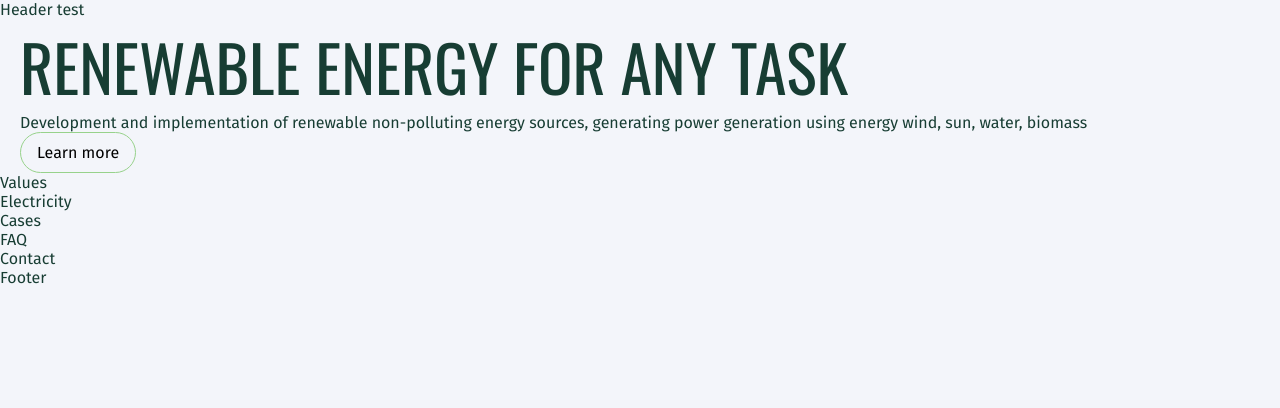
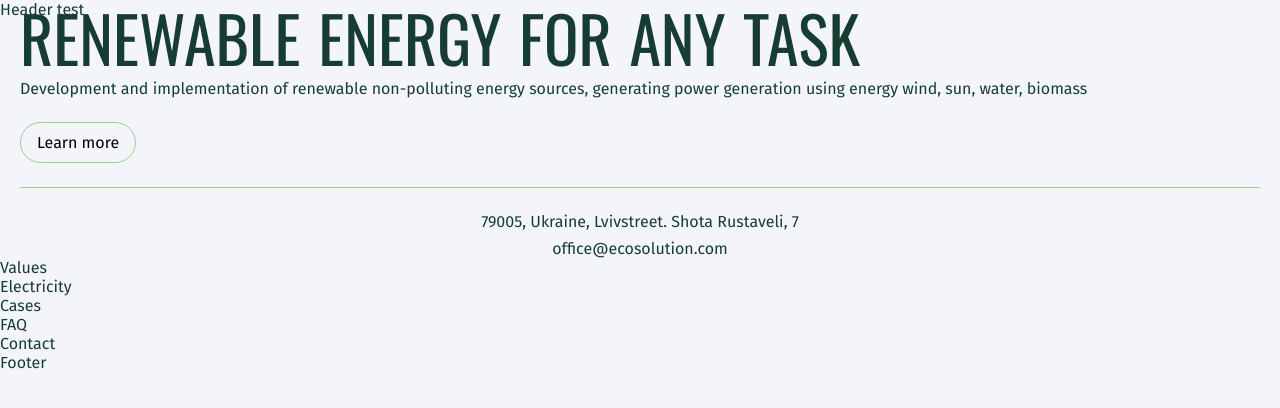
Before and after one commit to HronaOlha/Ecosolution, a React (Vite) app: page / in a window 1280 px wide. Shown: the top 408 px of the page. Built offline with nearby package versions, Linux system fonts and the light colour scheme.

Commit message:
feature: additional GlobalStyles, styling Main.jsx

```diff
--- a/src/components/Button/Button.jsx
+++ b/src/components/Button/Button.jsx
@@ -2,10 +2,15 @@
 import { ButtonComponent } from "./Button.styled";
 import PropTypes from "prop-types";
 
-const Button = ({ type, text }) => {
+const Button = ({ type, text, marginBottom }) => {
   return (
     <>
-      <ButtonComponent type={type ? type : "button"}>{text}</ButtonComponent>
+      <ButtonComponent
+        type={type ? type : "button"}
+        marginBottom={marginBottom}
+      >
+        {text}
+      </ButtonComponent>
     </>
   );
 };
@@ -15,4 +20,5 @@ export default Button;
 Button.propTypes = {
   type: PropTypes.string,
   text: PropTypes.string,
+  marginBottom: PropTypes.number,
 };
--- a/src/components/Button/Button.styled.js
+++ b/src/components/Button/Button.styled.js
@@ -1,6 +1,9 @@
 import styled from "styled-components";
 
 export const ButtonComponent = styled.button`
+  margin-bottom: ${(props) => {
+    return props.marginBottom ? props.marginBottom + "px" : 0 + "px";
+  }};
   border: 1px solid #97d28b;
   border-radius: 50px;
   padding: 10px 16px;
--- /dev/null
+++ b/src/components/HorizontalLine/HorizontalLine.jsx
@@ -0,0 +1,13 @@
+import PropTypes from "prop-types";
+
+import { Line } from "./HorizontalLine.styled";
+
+const HorizontalLine = ({ marginBottom }) => {
+  return <Line marginBottom={marginBottom} />;
+};
+
+export default HorizontalLine;
+
+HorizontalLine.propTypes = {
+  marginBottom: PropTypes.number,
+};
--- /dev/null
+++ b/src/components/HorizontalLine/HorizontalLine.styled.js
@@ -0,0 +1,9 @@
+import styled from "styled-components";
+
+export const Line = styled.div`
+  margin-bottom: ${(props) => {
+    return props.marginBottom ? props.marginBottom + "px" : 0 + "px";
+  }};
+  border-top: 1px solid ${({ theme }) => theme.colors.mainGreen};
+  width: 100%;
+`;
--- a/src/components/Main/Main.jsx
+++ b/src/components/Main/Main.jsx
@@ -1,16 +1,22 @@
-// import React from "react";
 import Button from "../Button/Button";
+import HorizontalLine from "../HorizontalLine/HorizontalLine";
+import { Text, MainContacts, Address } from "./Main.styled";
 
 const Main = () => {
   return (
     <section>
       <h1>Renewable energy for any task</h1>
-      <p>
+      <Text>
         Development and implementation of renewable non-polluting energy
         sources, generating power generation using energy wind, sun, water,
         biomass
-      </p>
-      <Button text="Learn more" />
+      </Text>
+      <Button marginBottom={24} text="Learn more" />
+      <HorizontalLine marginBottom={24} />
+      <MainContacts>
+        <Address>79005, Ukraine, Lvivstreet. Shota Rustaveli, 7</Address>
+        <a href="mailto:office@ecosolution.com">office@ecosolution.com</a>
+      </MainContacts>
     </section>
   );
 };
--- a/src/components/Main/Main.styled.js
+++ b/src/components/Main/Main.styled.js
@@ -0,0 +1,13 @@
+import styled from "styled-components";
+
+export const Text = styled.p`
+  margin-bottom: 24px;
+`;
+
+export const MainContacts = styled.div`
+  text-align: center;
+`;
+
+export const Address = styled.p`
+  margin-bottom: 8px;
+`;
--- a/src/styles/GlobalStyles.js
+++ b/src/styles/GlobalStyles.js
@@ -20,6 +20,8 @@ export const GlobalStyles = createGlobalStyle`
 
     font-family: ${({ theme }) => theme.fonts.body};
     color: ${({ theme }) => theme.colors.darkGreen};
+
+    text-align: justify;
   }
 
   html {
@@ -28,6 +30,8 @@ export const GlobalStyles = createGlobalStyle`
 
   h1 {
     font-size: ${({ theme }) => theme.fontSizes.extraLarge.s};
+    line-height: 36px;
+        word-spacing: 3px;
 
     @media screen and (${({ theme }) => theme.media.tablet}) {
 font-size: ${({ theme }) => theme.fontSizes.extraLarge.m};
@@ -43,11 +47,13 @@ h1,
   h4,
   h5,
   h6{
-     margin: 0;
+     margin: 0 0 24px 0;
+     /* margin-bottom: 24px; */
     padding: 0;
     font-family: ${({ theme }) => theme.fonts.heading};
     font-weight: 400;
     text-transform: uppercase;
+    text-align: left;
   }
 
   p {
@@ -62,6 +68,7 @@ h1,
   }
 
   a {
+    color: inherit;
     text-decoration: none;
   }
 
```
